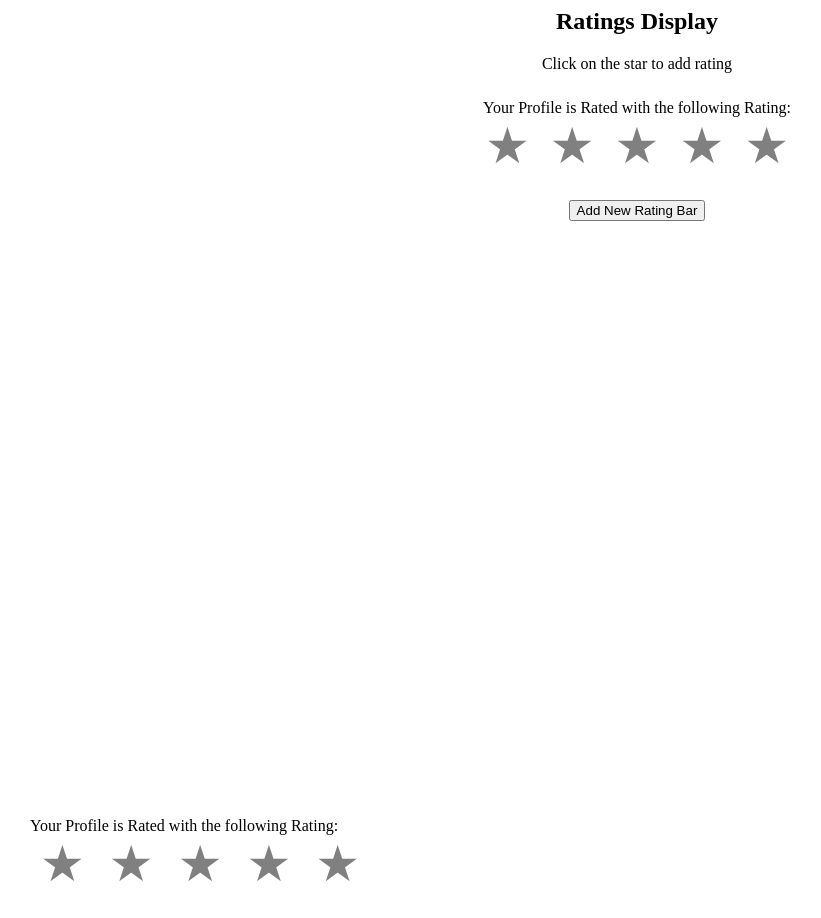
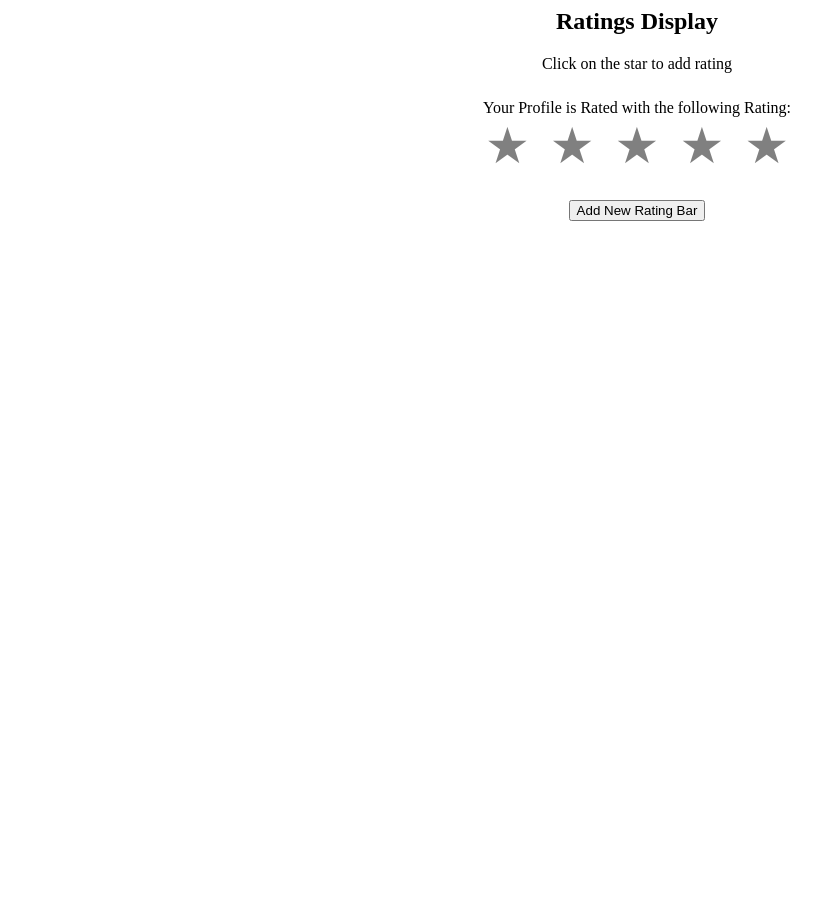
Before and after one commit to PavanAditya/Frontend-Native-Components, a plain HTML site: page 5-Star-Rating/index.html in a window 1280 px wide. Shown: the whole page, without its empty margins (3-824 px from the left). After the commit the page ends 800 px from the top, so only its background shows below. Drawn offline with Linux system fonts and the light colour scheme.

Commit message:
unwanted cLogs removed, sample rate comp commented

```diff
--- a/5-Star-Rating/index.html
+++ b/5-Star-Rating/index.html
@@ -5,14 +5,14 @@
     <div id="rating-display" class="rating-stars-display" align="center"></div>
 
     <!-- ? Sample rating-div HTML code -->
-    <div id="rating-div-100" class="rating-div">
+    <!-- <div id="rating-div-100" class="rating-div">
         Your Profile is Rated with the following Rating: <br />
         <span id="star-id-1" class="star" onmouseover="hoverStar(1)" onmouseout="removeHoverStar()" onclick="rating(1)">&#9733</span>
         <span id="star-id-2" class="star" onmouseover="hoverStar(2)" onmouseout="removeHoverStar()" onclick="rating(2)">&#9733</span>
         <span id="star-id-3" class="star" onmouseover="hoverStar(3)" onmouseout="removeHoverStar()" onclick="rating(3)">&#9733</span>
         <span id="star-id-4" class="star" onmouseover="hoverStar(4)" onmouseout="removeHoverStar()" onclick="rating(4)">&#9733</span>
         <span id="star-id-5" class="star" onmouseover="hoverStar(5)" onmouseout="removeHoverStar()" onclick="rating(5)">&#9733</span>
-    </div>
+    </div> -->
     <!-- ? Sample rating-div HTML code -->
 </body>
 <script src="./main.js"></script>
--- a/5-Star-Rating/main.js
+++ b/5-Star-Rating/main.js
@@ -5,7 +5,6 @@ let displayAllRatingBars = function () {
     let ratingBlock = document.getElementById('rating-display');
     ratingBlock.removeChild(newRateBtn);
     let newRating = document.createElement('div');
-    console.log(allRatings, 'all')
     for (let i = 1; i <= allRatings.length; i++) {
         newRating.id = 'rating-div-' + i;
         newRating.className = 'rating-div';
@@ -51,7 +50,6 @@ let rating = function (rateNum, rateValue) {
         let star = document.getElementById('star-id-' + rateNum + i);
         star.className = star.className.replace(' star-rated', '');
     }
-    console.log(allRatings);
 }
 
 let hoverStar = function (rateNum, starNum) {
```
